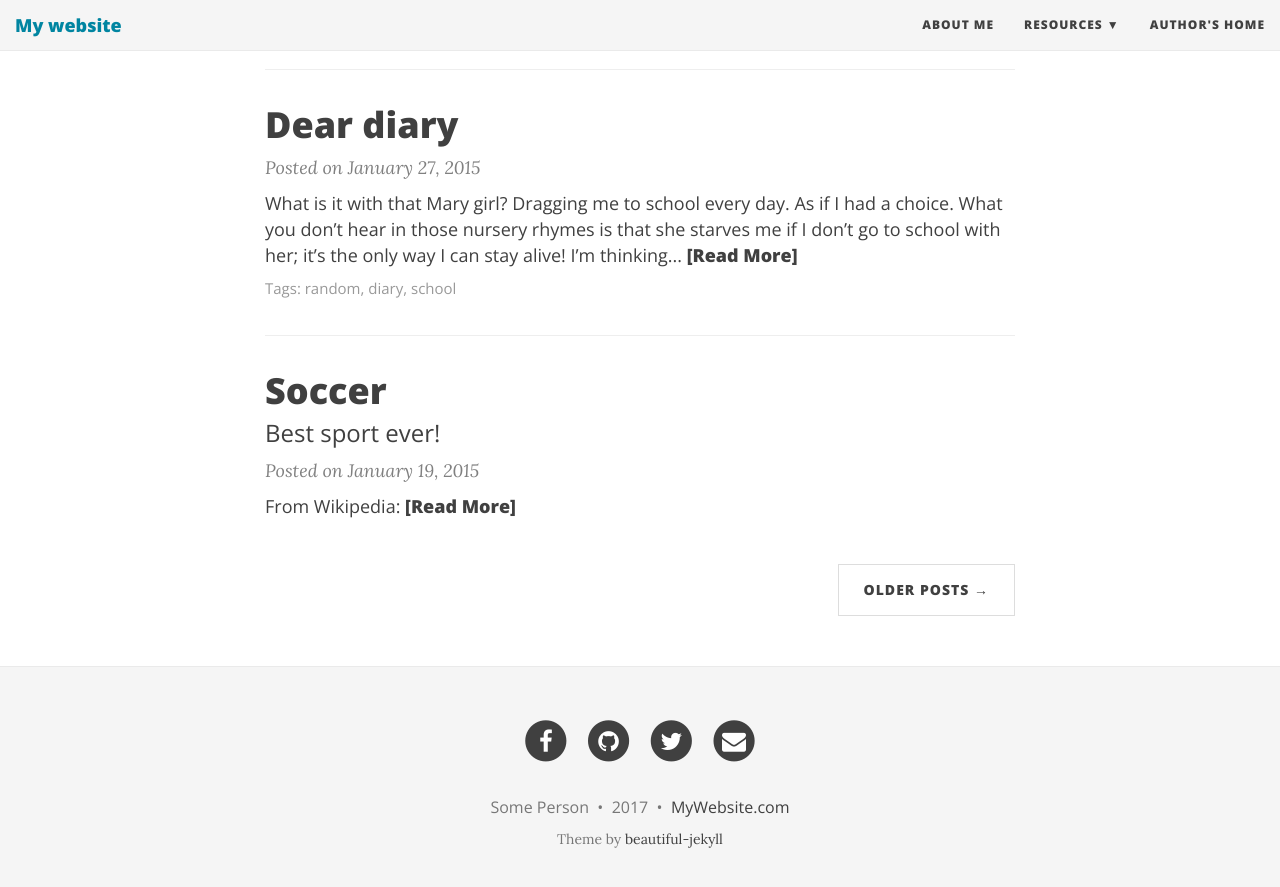
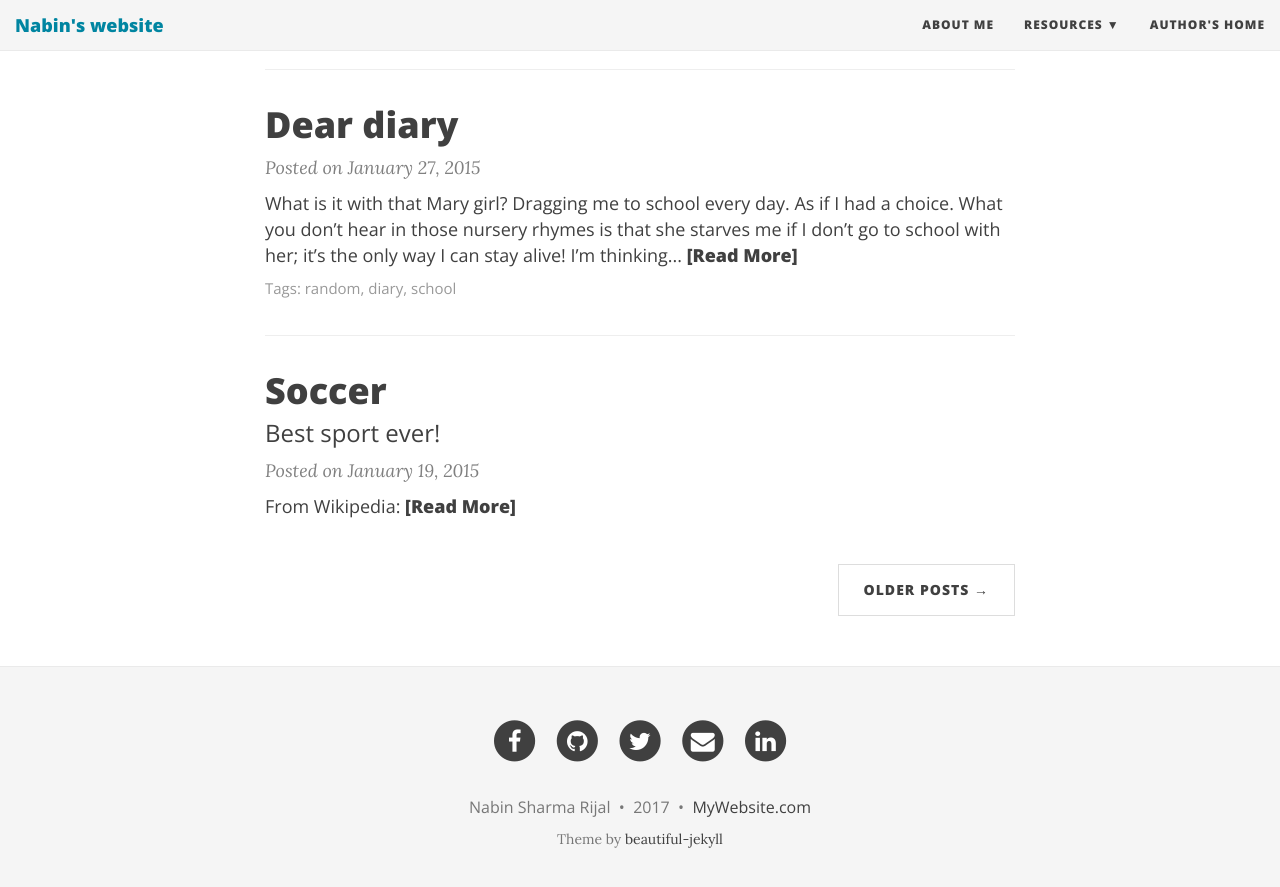
Before and after one commit to Nabinn/Nabinn.github.io, a Jekyll site: the page built from index.html, in a window 1280 px wide and 900 px high, scrolled down 1071 px. Shown: the top 887 px of the window. Built offline with Jekyll 4.4.1, drawn with Linux system fonts in a browser that asks for light colours; nearby versions of some CDN libraries; the list of posts is cut into pages by our own code.

Commit message:
update config

```diff
--- a/_config.yml
+++ b/_config.yml
@@ -4,7 +4,7 @@
 # baseurl is the website's URL without the hostname
 
 # If you are building a simple GitHub user page (http://username.github.io) then use these settings:
-url: "http://username.github.io"
+url: "https://nabinn.github.io"
 baseurl: ""
 
 # If you are building a GitHub project page then use these settings:
@@ -14,7 +14,7 @@ baseurl: ""
 # Of course don't forget to change the username and projectname to YOUR username and project
 
 # Name of website
-title: My website
+title: Nabin's website
 
 # Short description of your site
 description: A virtual proof that name is awesome!
@@ -28,11 +28,11 @@ navbar-links:
     - Beautiful Jekyll: "http://deanattali.com/beautiful-jekyll/"
     - Learn markdown: "http://www.markdowntutorial.com/"
     - GitHub Pages: "https://pages.github.com/"
-  Author's home: "http://deanattali.com"
+  Author's home: "https://nabin.webege.com"
 
 # Image to show in the navigation bar - image must be a square (width = height)
 # Remove this parameter if you don't want an image in the navbar
-avatar: "/img/avatar-icon.png"
+avatar: "/img/myavatar.jpg"
 
 # If you want to have an image logo in the top-left corner instead of the title text,
 # then specify the following parameter
@@ -43,14 +43,14 @@ avatar: "/img/avatar-icon.png"
 # Change all these values or delete the ones you don't want.
 # Important: you must keep the "name" parameter, everything else you can remove
 author:
-  name: Some Person
+  name: Nabin Sharma Rijal
   email: "youremail@domain.com"
-  facebook: yourname  # eg. daattali
-  github: yourname    # eg. daattali
-  twitter: yourname   # eg. daattali
+  facebook: sharmanabin  # eg. daattali
+  github: nabinn    # eg. daattali
+  twitter: imnabn  # eg. daattali
   reddit: yourname    # eg. daattali
-  google-plus: +yourname   # eg. +DeanAttali or 109424658772469020925
-  linkedin: yourname  # eg. daattali
+  google-plus: +imnabn   # eg. +DeanAttali or 109424658772469020925
+  linkedin: nabinsharmarijal  # eg. daattali
   xing: yourname      # eg. daattali
   stackoverflow: yourlink  # eg. "3943160/daattali"
   snapchat: yourname  # eg. daattali
@@ -68,7 +68,7 @@ footer-links-active:
   google-plus: false
   github: true
   reddit: false
-  linkedin: false
+  linkedin: true
   xing: false
   stackoverflow: false
   snapchat: false
```
Also changed, not shown: img/myavatar.jpg (added).
